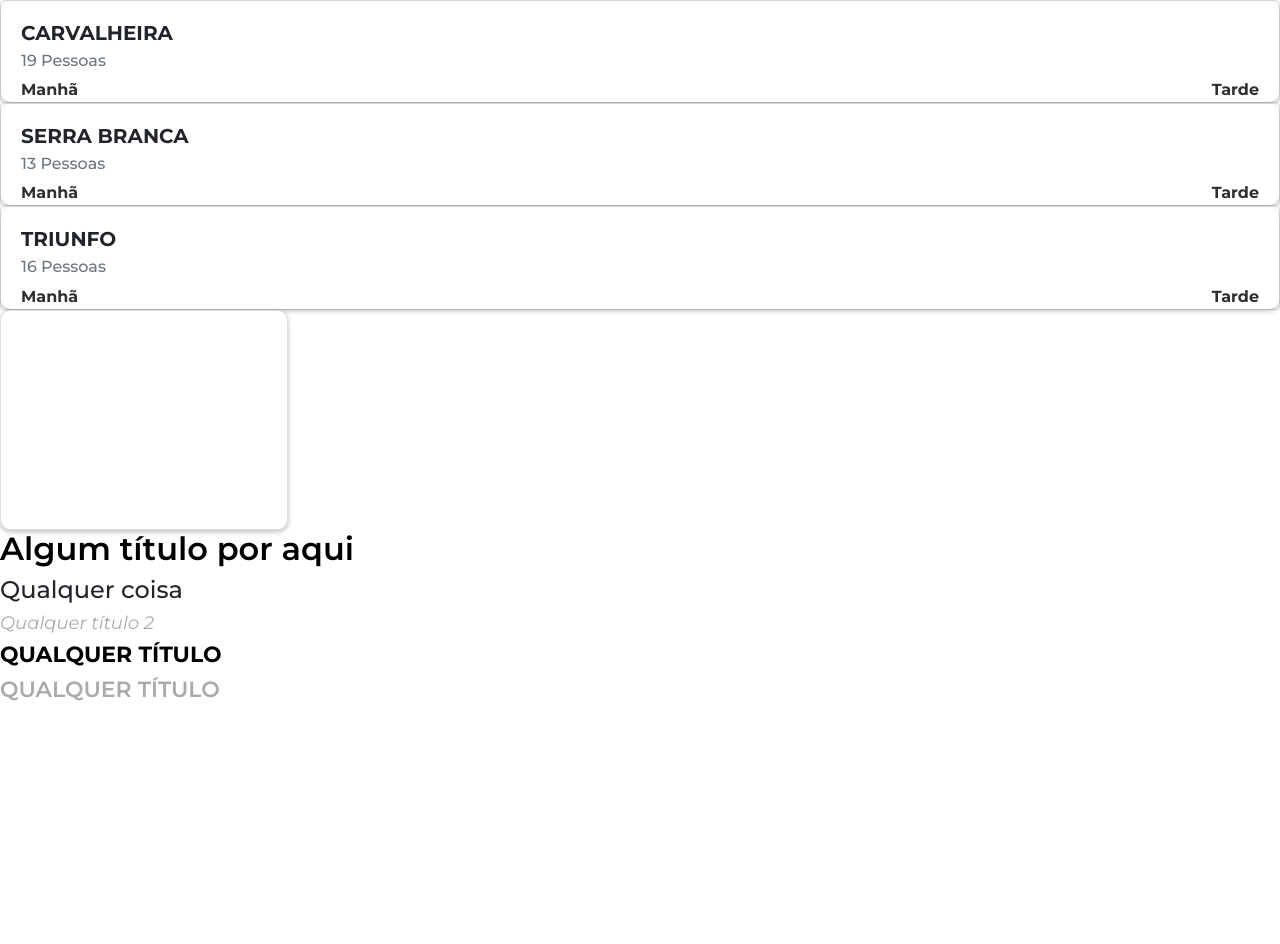
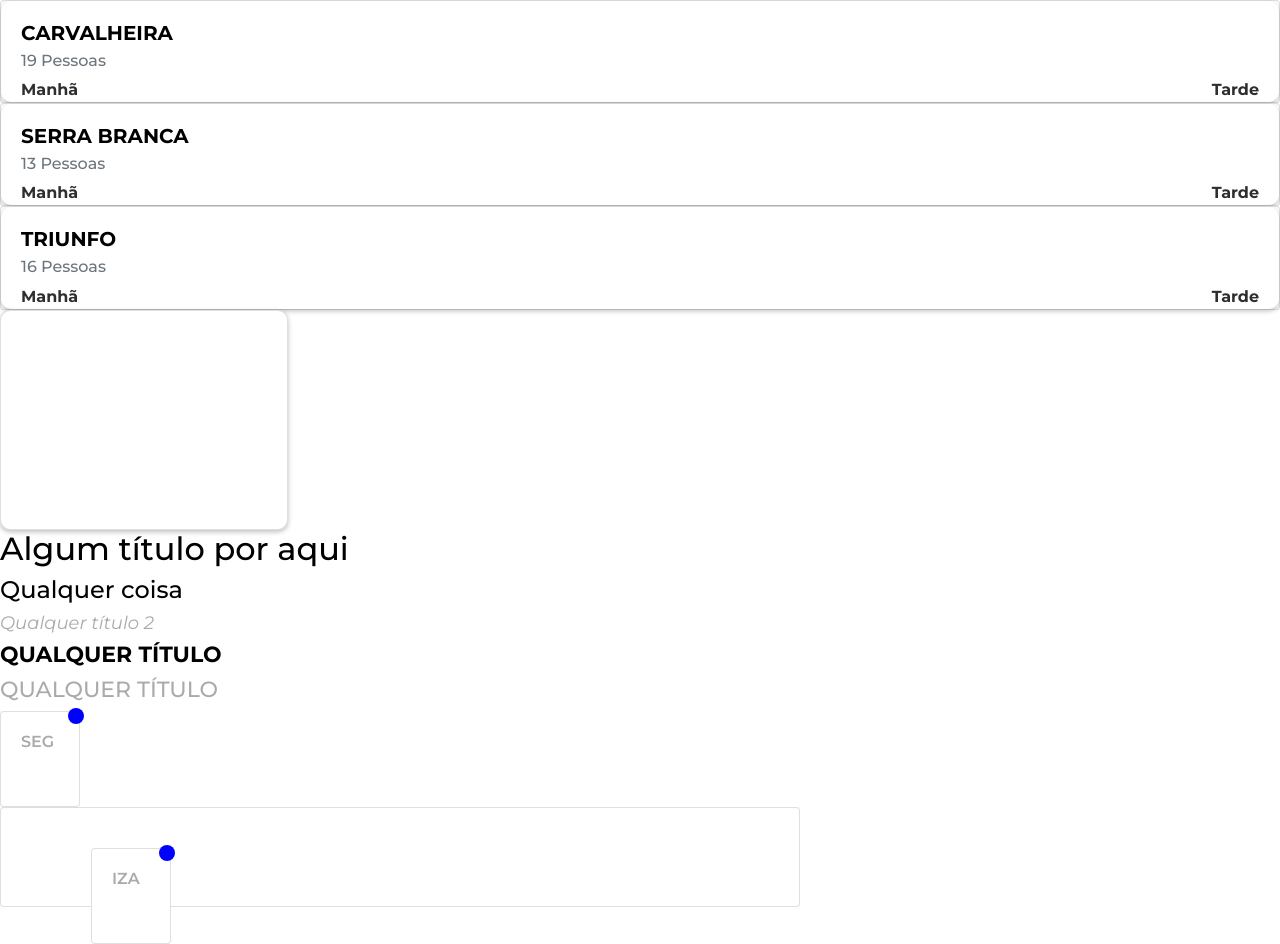
Before and after one commit to ufcg-lsd/tuvens, a React (Create React App) app: page / in a window 1280 px wide. Before the commit the page ends 800 px from the top, so only its background shows below. Built offline with nearby package versions, Linux system fonts and the light colour scheme.

Commit message:
desenvolvendo componente para área de datas

```diff
--- a/src/App.css
+++ b/src/App.css
@@ -2,4 +2,6 @@
 
 .tuvens {
     font-family: 'Montserrat', sans-serif;
+    color: black;
+    font-weight: 600;
 }
--- a/src/App.js
+++ b/src/App.js
@@ -7,6 +7,8 @@ import Typography2 from './components/Typography/Typography2.jsx'
 import Typography3 from './components/Typography/Typography3.jsx'
 import Typography4 from './components/Typography/Typography4.jsx'
 import Typography5 from './components/Typography/Typography5.jsx'
+import ComponentCalendar from './components/ComponentsCalendar/ComponentCalendar.jsx'
+import CardDays from './components/CardDays/CardDays'
 
 import './App.css'
 
@@ -21,6 +23,8 @@ const Tuvens = (props) => (
           <Typography3 text = "Qualquer título 2"></Typography3>
           <Typography4 text = "Qualquer título"></Typography4>
           <Typography5 text = "Qualquer título"></Typography5>
+          <ComponentCalendar dia = "SEG"></ComponentCalendar>
+          <CardDays children = {<ComponentCalendar dia = "iza"></ComponentCalendar>}></CardDays>
      </div>
 )
 
--- /dev/null
+++ b/src/components/CardDays/CardDays.css
@@ -0,0 +1,9 @@
+.days {
+    padding: 20px;
+    width: 800px;
+    height: 100px;
+}
+
+.day {
+    margin-left: 50px;
+}
--- /dev/null
+++ b/src/components/CardDays/CardDays.jsx
@@ -0,0 +1,17 @@
+import React from 'react'
+import {Card} from 'react-bootstrap'
+import Day from '../ComponentsCalendar/ComponentCalendar.jsx'
+
+import './CardDays.css'
+
+const ListDays = ({children}) => {
+    return (
+        <Card className = "days">
+            <Card.Body className = "day">
+                {children}
+            </Card.Body>
+        </Card>
+    )
+}
+
+export default ListDays
--- /dev/null
+++ b/src/components/ComponentsCalendar/ComponentCalendar.css
@@ -0,0 +1,22 @@
+.week {
+    width: 5rem;
+    height: 6rem;
+    position: relative;
+}
+
+.float {
+    position: absolute;
+    top: -4px;
+    left: 4.2rem;
+    border-radius: 50%;
+    background-color: blue;
+    width: 16px;
+    height: 16px;
+}
+
+.title {
+    font-size: 16px;
+    font-weight: 600;
+    text-transform: uppercase;
+    color: #aaaaaa;
+}
--- /dev/null
+++ b/src/components/ComponentsCalendar/ComponentCalendar.jsx
@@ -0,0 +1,20 @@
+import React from 'react'
+import {Card} from 'react-bootstrap'
+import Typography5 from '../Typography/Typography5'
+
+import './ComponentCalendar.css'
+
+const CardDay = ({dia}) => {
+    return (
+        <Card className = "week">
+            <div className="float"></div>
+            <Card.Body>
+                <Card.Title className = "title">
+                    {dia}
+                </Card.Title>
+            </Card.Body>
+        </Card>
+    )
+}
+
+export default CardDay
--- a/src/components/ComponentsCards/ComponentsCard.jsx
+++ b/src/components/ComponentsCards/ComponentsCard.jsx
@@ -8,6 +8,7 @@ const ComponentsCard = ({children}) => {
     return (
         <Card className = "datas">
             <Card.Body>
+                {children}
             </Card.Body>
         </Card>
     )
--- a/src/components/Typography/Typography1.css
+++ b/src/components/Typography/Typography1.css
@@ -1,5 +1,3 @@
 .semibold-title{
-    font-weight: 600;
     font-size: 32px;
-    color: black;
 }
--- a/src/components/Typography/Typography4.css
+++ b/src/components/Typography/Typography4.css
@@ -2,5 +2,4 @@
     text-transform: uppercase;
     font-size: 22px;
     font-weight: bold;
-    color: black;
 }
--- a/src/components/Typography/Typography5.css
+++ b/src/components/Typography/Typography5.css
@@ -1,6 +1,5 @@
 .semiBold-titles > h1{
     text-transform: uppercase;
     font-size: 22px;
-    font-weight: 600;
     color: #aaaaaa;
 }
```
